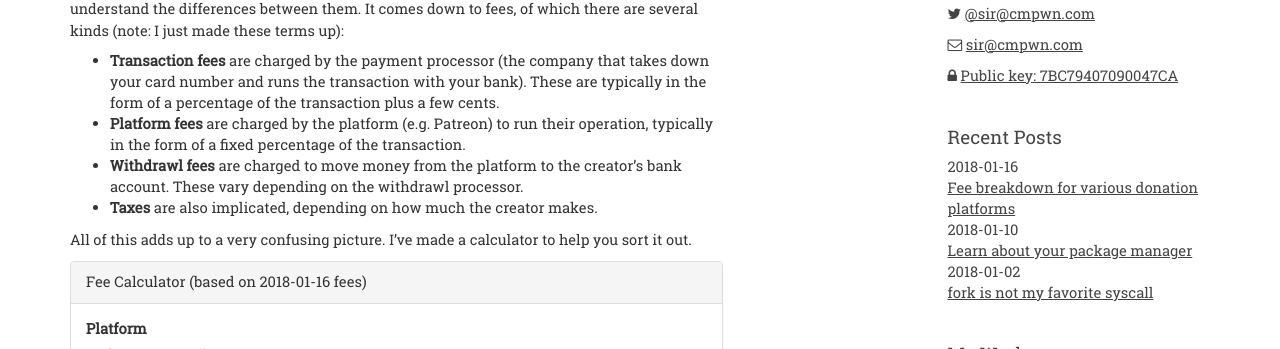
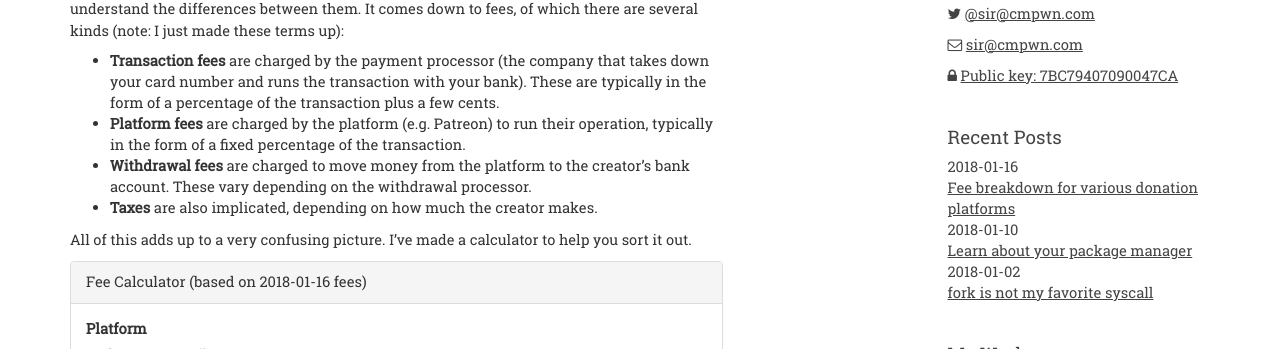
Before and after one commit to stormblog/sircmpwn.github.io, a Jekyll site: the page built from _posts/2018-01-16-Fees-on-donation-platforms.md, in a window 1280 px wide. Shown: the part 130-479 px from the top of the page. Built offline with Jekyll 4.4.1, drawn with Linux system fonts in a browser that asks for light colours.

Commit message:
Fix typos in donation calc

```diff
--- a/_posts/2018-01-16-Fees-on-donation-platforms.md
+++ b/_posts/2018-01-16-Fees-on-donation-platforms.md
@@ -13,8 +13,8 @@ of which there are several kinds (note: I just made these terms up):
   are typically in the form of a percentage of the transaction plus a few cents.
 - **Platform fees** are charged by the platform (e.g. Patreon) to run their
   operation, typically in the form of a fixed percentage of the transaction.
-- **Withdrawl fees** are charged to move money from the platform to the
-  creator's bank account. These vary depending on the withdrawl processor.
+- **Withdrawal fees** are charged to move money from the platform to the
+  creator's bank account. These vary depending on the withdrawal processor.
 - **Taxes** are also implicated, depending on how much the creator makes.
 
 All of this adds up to a very confusing picture. I've made a calculator to help
```
Also changed, not shown: donation-calc/index.js (+5 -5 lines), js/donation-calc.js, 1 other file.
